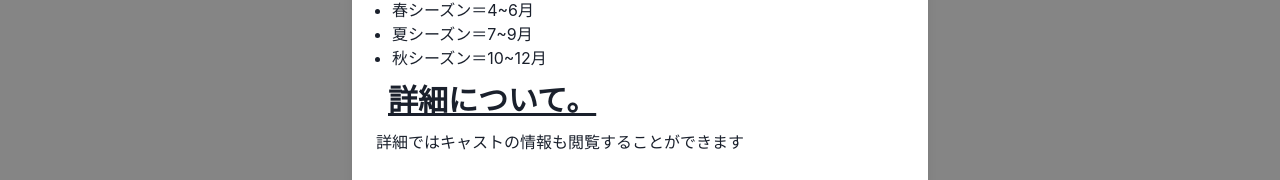
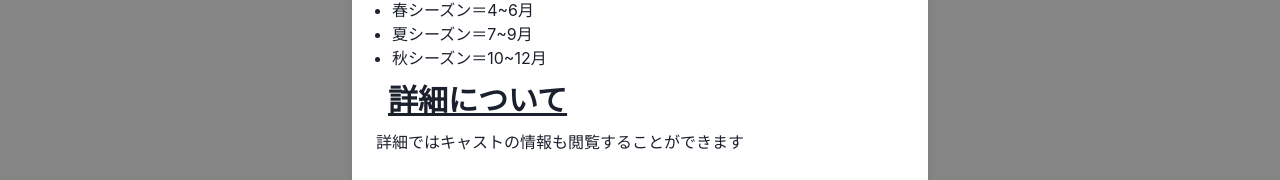
Before and after one commit to shimpei1494/anime-list-search, a Next.js app: page / in a window 1280 px wide. Both pictures are taken after a click on the link "人気順で表示". Shown: the part 254-434 px from the top of the page. Built offline with nearby package versions, Linux system fonts and the light colour scheme.

Commit message:
不要な。を削除

```diff
--- a/components/Description/index.jsx
+++ b/components/Description/index.jsx
@@ -26,7 +26,7 @@ export function Description() {
             <ListItem>夏シーズン＝7~9月</ListItem>
             <ListItem>秋シーズン＝10~12月</ListItem>
           </UnorderedList>
-          <Heading textDecoration="underline" size='lg' p={3}>詳細について。</Heading>
+          <Heading textDecoration="underline" size='lg' p={3}>詳細について</Heading>
           <Text>詳細ではキャストの情報も閲覧することができます</Text>
         </ModalBody>
       </ModalContent>
```
